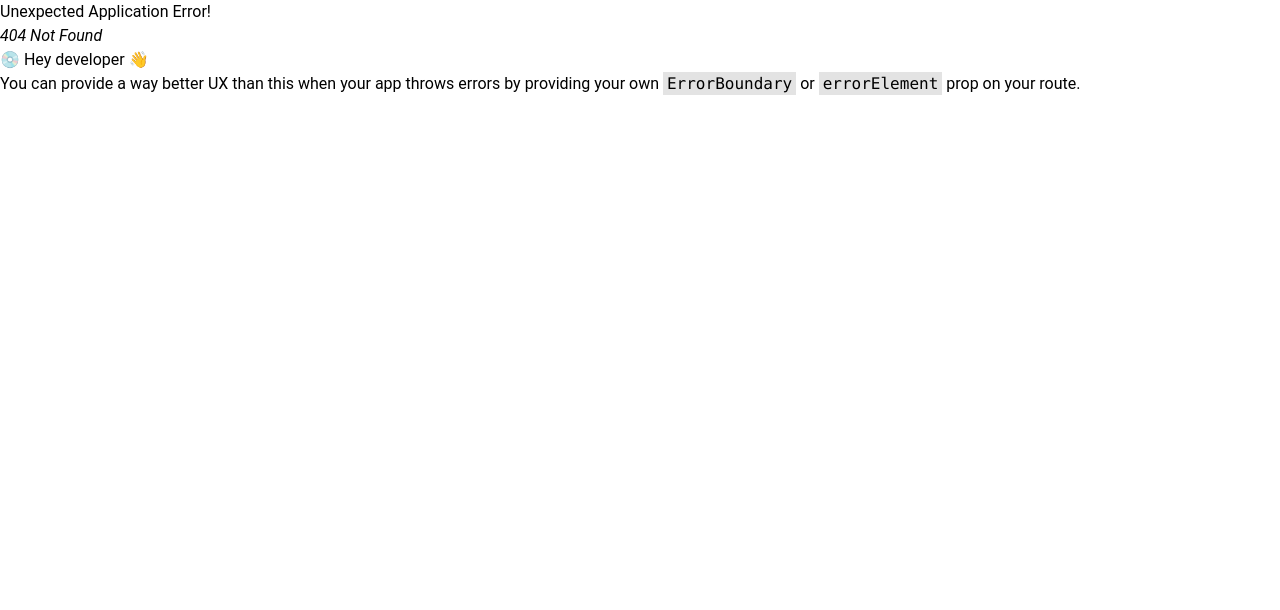
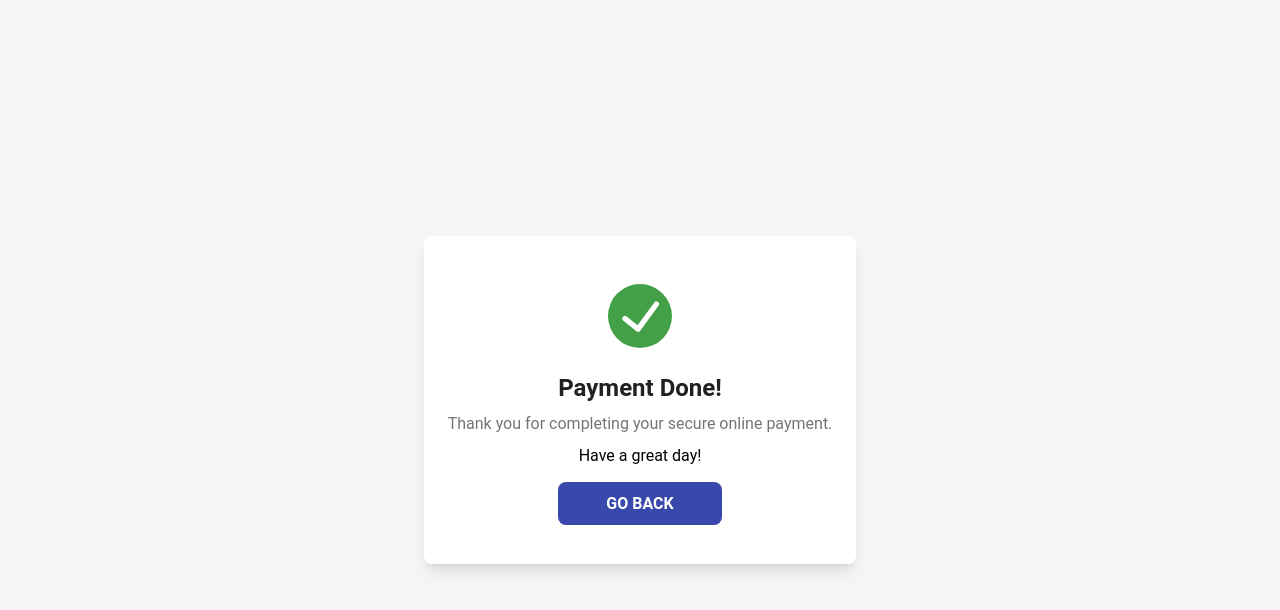
Before and after one commit to rajibulislam60/fullstack_ecommerce, a React (Vite) app in the folder front-end/: page /success in a window 1280 px wide. Before the commit this address had no page. Shown: the top 610 px of the page. Built offline with nearby package versions, Linux system fonts and the light colour scheme.

Commit message:
success backend and frontend done

```diff
--- a/front-end/src/App.jsx
+++ b/front-end/src/App.jsx
@@ -14,6 +14,7 @@
 import Cart from "./components/Cart";
 import SingleProduct from "./pages/SingleProduct";
 import CheckOut from "./components/CheckOut";
+import Success from "./components/Success";
 
 const router = createBrowserRouter(
   createRoutesFromElements(
@@ -28,6 +29,7 @@
         <Route path="/shop/singleproduct/:id" element={<SingleProduct/>} />
         <Route path="/checkout" element={<CheckOut />} />
       </Route>
+      <Route path="/success" element={<Success />} />
       <Route path="/login" element={<Login />} />
       <Route path="/signup" element={<SignUp />} />
     </Route>
--- a/front-end/src/components/CheckOut.jsx
+++ b/front-end/src/components/CheckOut.jsx
@@ -52,7 +52,6 @@
       })
       .then((response) => {
         window.location.href = response.data;
-        console.log(response);
       })
       .catch((err) => console.log(err));
   };
--- /dev/null
+++ b/front-end/src/components/Success.jsx
@@ -0,0 +1,37 @@
+import React from "react";
+import { Link } from "react-router";
+
+const Success = () => {
+  return (
+    <div className="h-screen flex justify-center items-center bg-gray-100">
+      <div className="bg-white p-6 md:mx-auto shadow-lg rounded-lg text-center">
+        <svg
+          viewBox="0 0 24 24"
+          className="h-16 text-green-600 w-16 mx-auto my-6"
+        >
+          <path
+            fill="currentColor"
+            d="M12,0A12,12,0,1,0,24,12,12.014,12.014,0,0,0,12,0Zm6.927,8.2-6.845,9.289a1.011,1.011,0,0,1-1.43.188L5.764,13.769a1,1,0,1,1,1.25-1.562l4.076,3.261,6.227-8.451A1,1,0,1,1,18.927,8.2Z"
+          ></path>
+        </svg>
+        <h3 className="text-base text-gray-900 font-semibold md:text-2xl">
+          Payment Done!
+        </h3>
+        <p className="text-gray-600 my-2">
+          Thank you for completing your secure online payment.
+        </p>
+        <p>Have a great day!</p>
+        <div className="py-6">
+          <Link
+            to="/shop"
+            className="bg-indigo-600 text-white font-semibold hover:bg-indigo-500 px-12 py-3 rounded-lg"
+          >
+            GO BACK
+          </Link>
+        </div>
+      </div>
+    </div>
+  );
+};
+
+export default Success;
```
Also changed, not shown: 2 other files (tests, documents, lock files or other folders).
